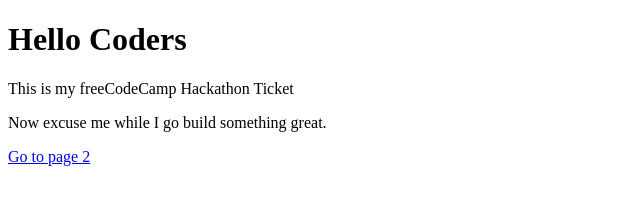
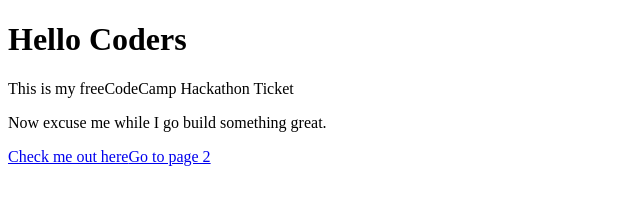
Before and after one commit to timmywheels/fcc-hackathon-2018, a Gatsby site: page / in a window 1280 px wide. Shown: the whole page, without its empty margins (0-640 px from the left). Built offline with nearby package versions, Linux system fonts and the light colour scheme; Gatsby itself is replaced by a stand-in of ours.

Commit message:
added link to timwheeler.com

```diff
--- a/src/pages/index.js
+++ b/src/pages/index.js
@@ -6,6 +6,9 @@
     <h1>Hello Coders</h1>
     <p>This is my freeCodeCamp Hackathon Ticket</p>
     <p>Now excuse me while I go build something great.</p>
+
+    <a href="https://timwheeler.com" target="_blank">Check me out here</a>
+
     <Link to="/page-2/">Go to page 2</Link>
   </div>
 )
```
